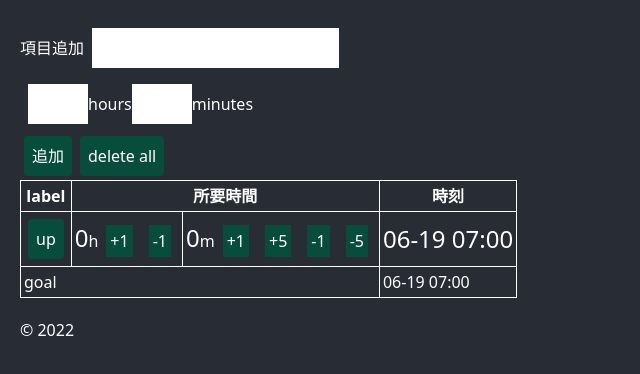
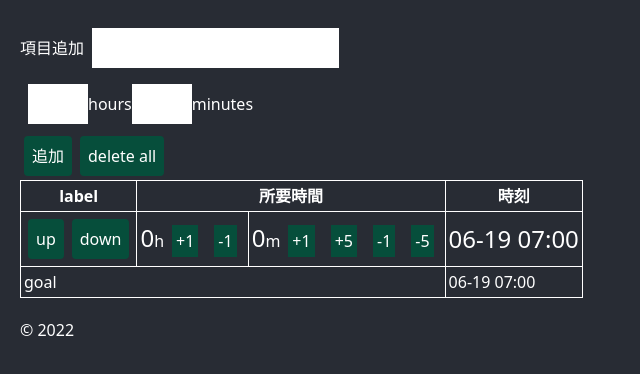
Before and after one commit to yoko0180/gyakusan2, a React (Create React App) app: page / in a window 1280 px wide. Both pictures are taken after a click on the button "追加". Shown: the top 374 px of the page, without its empty margins (0-640 px from the left). Built offline with nearby package versions, Linux system fonts and the light colour scheme.

Commit message:
moveDownItem

```diff
--- a/src/components/Main.tsx
+++ b/src/components/Main.tsx
@@ -159,6 +159,22 @@ const Main: React.FC<{ lang: string }> = ({ lang }) => {
     let front = _items.slice(0, index - 1)
     let back = _items.slice(index + 1)
     back.unshift(_items[index - 1])
+
+    console.log("front", front)
+    console.log("back", back)
+
+    const new_items = front.concat([item]).concat(back)
+    console.log("new_items", new_items)
+
+    setItems(new_items.reverse())
+  }
+  const moveDownItem = (item: Item) => {
+    const _items = items.reverse()
+    const index = _items.findIndex((i) => i.id === item.id)
+    if (index === items.length -1 ) return
+    let front = _items.slice(0, index)
+    let back = _items.slice(index + 2)
+    front.push(_items[index + 1])
 
     console.log("front", front)
     console.log("back", back)
@@ -330,6 +346,9 @@ const Main: React.FC<{ lang: string }> = ({ lang }) => {
                   <button className="add-btn bg-green-900 p-2 m-1 rounded " onClick={() => moveUpItem(item)}>
                     up
                   </button>
+                  <button className="add-btn bg-green-900 p-2 m-1 rounded " onClick={() => moveDownItem(item)}>
+                    down
+                  </button>
                 </td>
                 <td>
                   {/* <span className="hours-label text-2xl">{item.costOfTime.hours}</span>h */}
```
